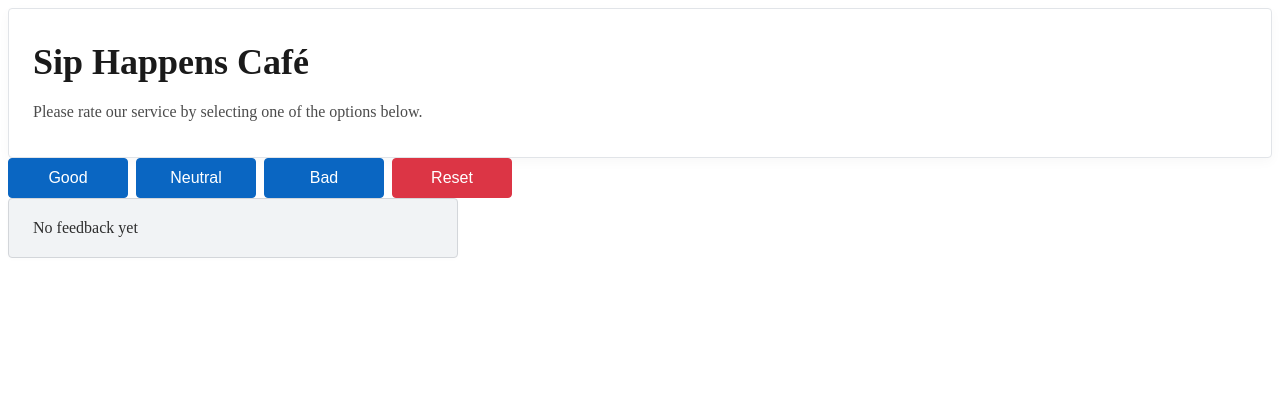
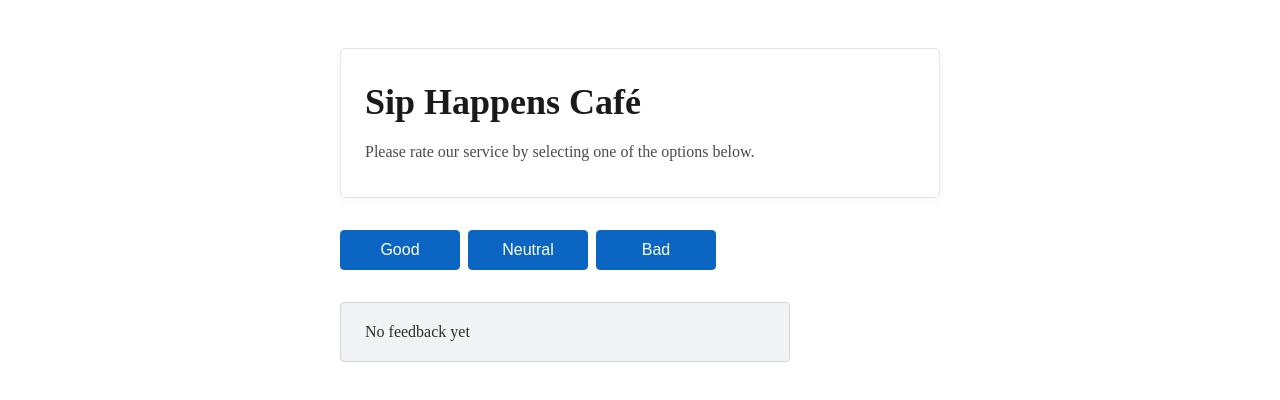
Before and after one commit to FilipovAnatolii/02-react-cafe, a React (Vite) app: page / in a window 1280 px wide. Shown: the top 400 px of the page. Built offline with nearby package versions, Linux system fonts and the light colour scheme.

Commit message:
btn reset

```diff
--- a/src/components/App/App.tsx
+++ b/src/components/App/App.tsx
@@ -4,6 +4,7 @@ import CafeInfo from "../CafeInfo/CafeInfo";
 import { VoteOptions } from "../VoteOptions/VoteOptions";
 import { VoteStats } from "../VoteStats/VoteStats";
 import Notification from "../Notification/Notification";
+import css from "./App.module.css";
 
 export default function App() {
     const [votes, setVotes] = useState<Votes>({
@@ -28,7 +29,7 @@ export default function App() {
         totalVotes > 0 ? Math.round((votes.good / totalVotes) * 100) : 0;
 
     return (
-        <div>
+        <div className={css.app}>
             <CafeInfo />
 
             <VoteOptions
--- a/src/components/VoteOptions/VoteOptions.tsx
+++ b/src/components/VoteOptions/VoteOptions.tsx
@@ -35,13 +35,11 @@ export const VoteOptions: React.FC<VoteOptionsProps> = ({
                 Bad
             </button>
 
-            <button
-                className={`${css.button} ${css.reset}`}
-                onClick={onReset}
-                disabled={!canReset}
-            >
-                Reset
-            </button>
+            {canReset && (
+                <button className={`${css.button} ${css.reset}`} onClick={onReset}>
+                    Reset
+                </button>
+            )}
         </div>
     );
 };
--- a/vite.config.ts
+++ b/vite.config.ts
@@ -1,11 +1,9 @@
 import { defineConfig } from "vite";
 import react from "@vitejs/plugin-react-swc";
-import {ghPages} from "vite-plugin-gh-pages";
 
 // https://vite.dev/config/
 export default defineConfig({
-  base: "/02-react-cafe/",
-  plugins: [react(), ghPages()],
+  plugins: [react()],
   build: {
     sourcemap: true,
   },
```
